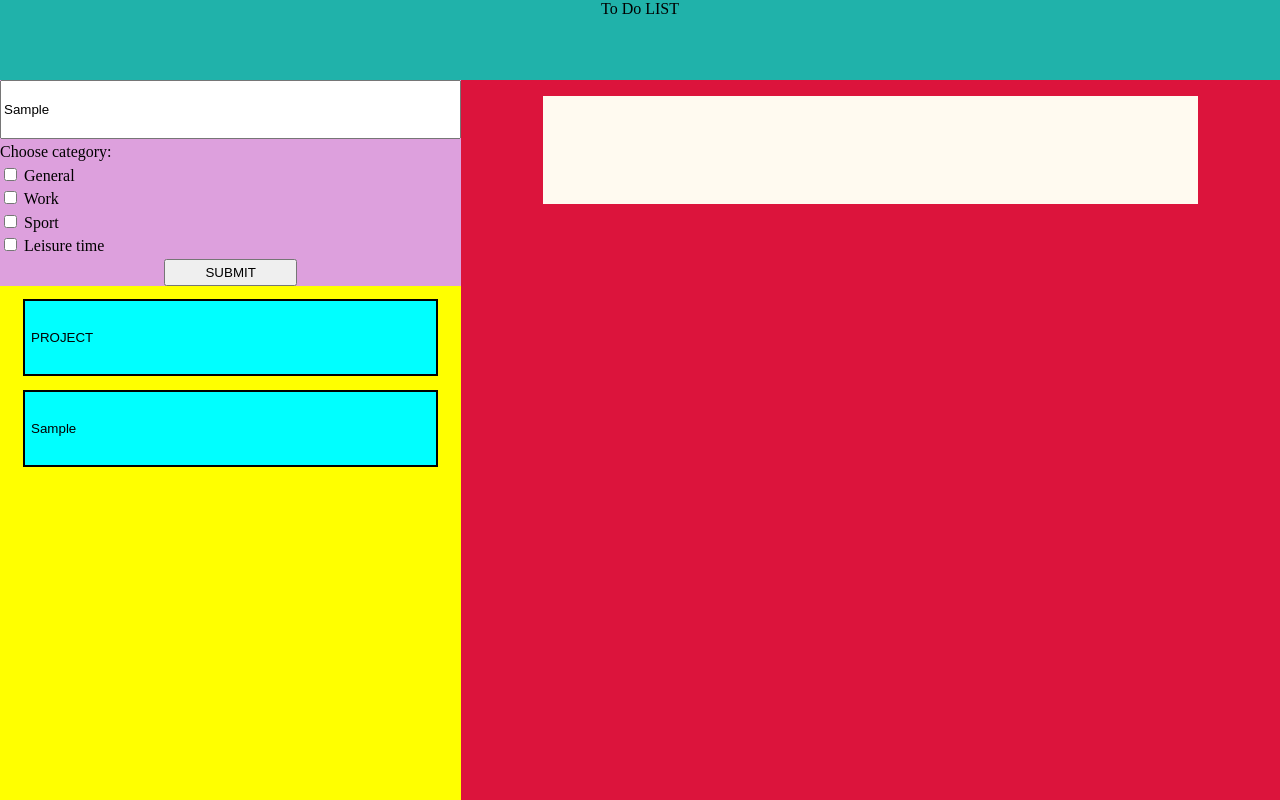
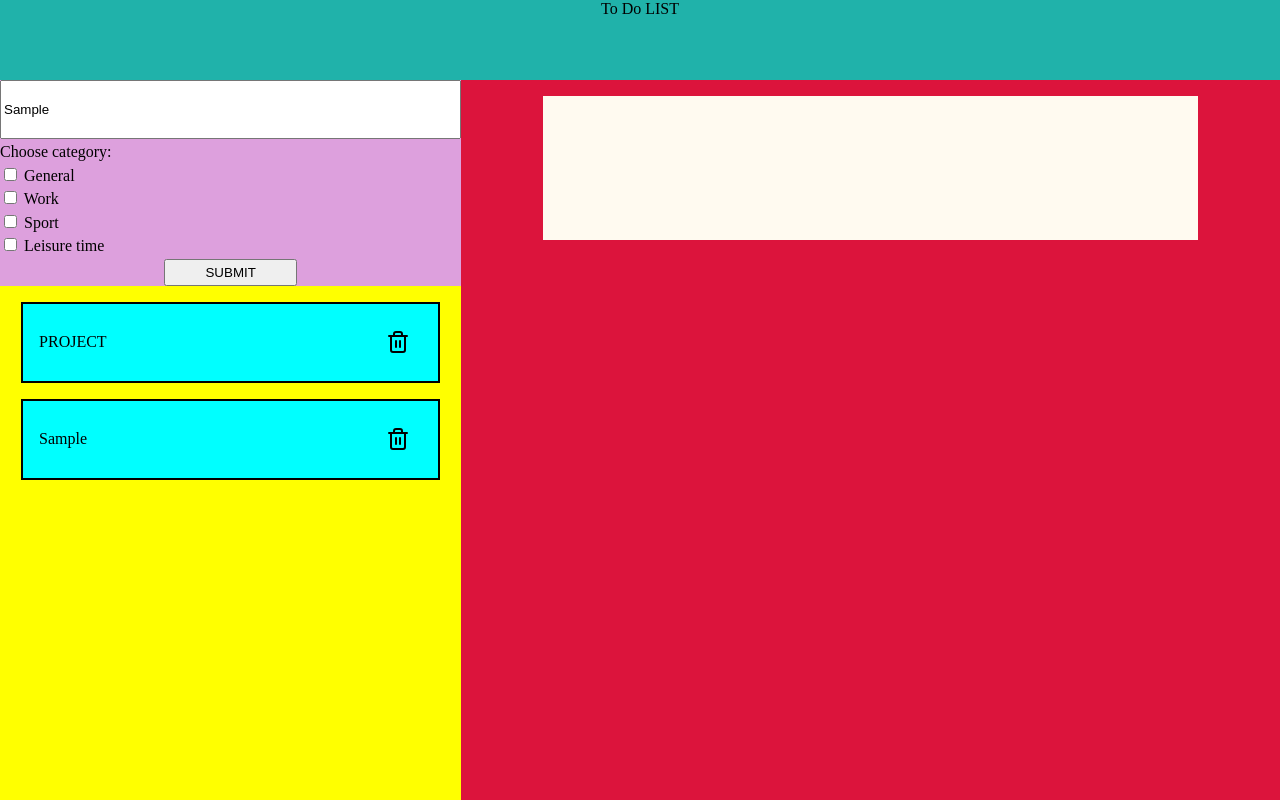
Before and after one commit to jancewicz/To-Do-List, a website built with webpack: page src/index.html in a window 1280 px wide. Both pictures are taken after typing "Sample" into the empty fields and a click on the button "SUBMIT". Built offline with nearby package versions, Linux system fonts and the light colour scheme.

Commit message:
rendering new project and creating it's object applied

```diff
--- a/package.json
+++ b/package.json
@@ -1,5 +1,6 @@
 {
   "devDependencies": {
+    "copy-webpack-plugin": "^12.0.2",
     "css-loader": "^6.10.0",
     "file-loader": "^6.2.0",
     "html-webpack-plugin": "^5.6.0",
--- /dev/null
+++ b/src/classes/project.ts
@@ -0,0 +1,23 @@
+export class Project {
+
+    name: string;
+    category?: Category;
+    createdAt: Date;
+
+    constructor(
+        name: string,
+        category: Category = Category.GENERAL,
+        createdAt: Date,
+    ) {
+        this.name = name;
+        this.category = category;
+        this.createdAt = new Date();
+    }
+}
+
+export enum Category {
+    GENERAL = "general",
+    WORK = "work",
+    SPORT = "sport",
+    LEISURE = "leisure",
+};
--- a/src/classes/taskClass.ts
+++ b/src/classes/taskClass.ts
@@ -1,3 +1,3 @@
 class Task {
-
+    // to do
 }
--- a/src/index.html
+++ b/src/index.html
@@ -48,16 +48,21 @@
             </div>
 
             <div class="grid-element-2">
-                <button class="category-list-element" id="1">PROJECT</button>
+
+                <div class="category-list-element" id="1">
+                    <div class="go-to-project">PROJECT</div>
+                    <div class="delete-project"> <img src="images/trashbin.svg" class="trashbin-icon"></div>
+                </div>
+
             </div>
 
             <div class="grid-element-3">
                 <div class="project-overview">
                 </div>
             </div>
-
         </div>
-        <div class="footer"></div>
+    </div>
+    <div class="footer"></div>
     </div>
 </body>
 
--- a/src/index.ts
+++ b/src/index.ts
@@ -1,24 +1,44 @@
 import './style.css';
-
-const projectsOverview: HTMLElement = document.querySelector(".grid-element-2")!;
-const testButton: HTMLButtonElement = document.querySelector(".category-list-element")!;
-const projectNameInput: HTMLInputElement = document.querySelector("#task-input")!;
-const submitFormButton: HTMLButtonElement = document.getElementById("submit-task-button");
-
-testButton.addEventListener("click", (event: MouseEvent) => {
-    const targetButton = event.target as HTMLButtonElement
-    console.log(targetButton.id);
-});
+import { Project, Category } from './classes/project';
+import { renderNewProject, rendertrashBinIcon } from './render-functions/renderNewProject';
 
 
-const appendNewProject = () => {
-    const newProjectELement: HTMLElement = document.createElement("button");
-    newProjectELement.classList.add("category-list-element");
-    newProjectELement.textContent = projectNameInput.value;
-    projectsOverview.appendChild(newProjectELement);
+// const projectElement: HTMLButtonElement = document.querySelector(".category-list-element")!;
+const submitFormButton = document.getElementById("submit-task-button") as HTMLButtonElement | null;
+
+const categories: Category[] = [
+    Category.GENERAL,
+    Category.WORK,
+    Category.SPORT,
+    Category.LEISURE
+];
+
+
+export const selectCategory = () => {
+    let selectedCategory: Category = Category.GENERAL;
+    const categoryCheckboxElement: HTMLInputElement = document.querySelector(".checkbox-input-category")!;
+
+    switch (categoryCheckboxElement.value) {
+        case "general":
+            selectedCategory = Category.GENERAL;
+            break;
+        case "work":
+            selectedCategory = Category.WORK;
+            break;
+        case "leisure":
+            selectedCategory = Category.LEISURE;
+            break;
+        case "sport":
+            selectedCategory = Category.SPORT;
+            break;
+    }
+    return selectedCategory;
 }
 
-submitFormButton.addEventListener("click", (event: Event) => {
-    event.preventDefault();
-    appendNewProject();
-})
+
+if (submitFormButton) {
+    submitFormButton.addEventListener("click", (event: Event) => {
+        event.preventDefault();
+        renderNewProject();
+    })
+}
--- /dev/null
+++ b/src/render-functions/renderNewProject.ts
@@ -0,0 +1,41 @@
+import { Project } from "../classes/project";
+import { selectCategory } from "..";
+import { Category } from "../classes/project";
+
+export const rendertrashBinIcon = () => {
+    const trashbinIcon: HTMLImageElement = document.createElement("img");
+    trashbinIcon.setAttribute("src", "images/trashbin.svg");
+    trashbinIcon.classList.add("trashbin-icon");
+    trashbinIcon.setAttribute("alt", "trashbin-icon");
+
+    return trashbinIcon;
+}
+
+export const renderNewProject = () => {
+    const selectedCategory: Category = selectCategory();
+
+    const projectsOverview: HTMLElement = document.querySelector(".grid-element-2")!;
+    const projectNameInput: HTMLInputElement = document.querySelector("#task-input")!;
+
+    let newProject: Project = new Project(projectNameInput.value, selectedCategory, new Date());
+
+    const newProjectELement: HTMLElement = document.createElement("div");
+    newProjectELement.classList.add("category-list-element");
+
+    const newProjectDescription: HTMLElement = document.createElement("div");
+    newProjectDescription.classList.add("go-to-project");
+    newProjectDescription.innerText = newProject.name;
+
+    const trashbinDiv: HTMLDivElement = document.createElement("div");
+    trashbinDiv.classList.add("delete-project");
+
+    const trashbinIcon: HTMLImageElement = rendertrashBinIcon();
+    trashbinDiv.appendChild(trashbinIcon);
+
+    newProjectELement.appendChild(newProjectDescription);
+    newProjectELement.appendChild(trashbinDiv);
+
+
+    projectsOverview.appendChild(newProjectELement);
+    console.log(newProject);
+}
--- a/src/style.css
+++ b/src/style.css
@@ -83,11 +83,34 @@ body {
     border: 2px black solid;
     display: flex;
     align-items: center;
-    justify-content: flex-start;
+    justify-content: space-between;
 }
 
-.category-list-element:hover {
-    background-color: wheat;
+
+.go-to-project {
+    width: 80%;
+    height: 100%;
+    display: flex;
+    align-items: center;
+    padding-left: 1em;
+    cursor: pointer;
+}
+
+.go-to-project:hover {
+    text-decoration: underline;
+}
+
+.delete-project {
+    width: 20%;
+    height: 100%;
+    display: flex;
+    justify-content: center;
+    align-items: center;
+    cursor: pointer;
+}
+
+.trashbin-icon:hover {
+    transform: scale(1.2);
 }
 
 
@@ -104,7 +127,7 @@ body {
 .project-overview {
     margin-top: 1em;
     width: 80%;
-    height: 15%;
+    height: 20%;
     background-color: floralwhite;
     z-index: 1;
 }
--- a/tsconfig.json
+++ b/tsconfig.json
@@ -8,5 +8,8 @@
         "moduleResolution": "node",
         "outDir": "dist",
         "sourceMap": true
-    }
+    },
+    "include": [
+        "src/**/*.ts"
+    ]
 }
--- a/webpack.config.js
+++ b/webpack.config.js
@@ -1,4 +1,5 @@
 const HtmlWebpackPlugin = require('html-webpack-plugin');
+const CopyPlugin = require("copy-webpack-plugin");
 const path = require('path');
 
 module.exports = {
@@ -11,7 +12,12 @@ module.exports = {
     plugins: [
         new HtmlWebpackPlugin({
             template: './src/index.html'
-        })
+        }),
+        new CopyPlugin({
+            patterns: [
+                { from: "src/icons", to: "images" },
+            ],
+        }),
     ],
     module: {
         rules: [
@@ -28,7 +34,7 @@ module.exports = {
                 test: /\.(png|svg|jpg|jpeg|gif)$/i,
                 type: 'asset/resource',
                 generator: {
-                    filename: 'images/[name][ext]'
+                    filename: 'icons/[name][ext]'
                 }
             },
         ],
```
Also changed, not shown: dist/bundle.js, dist/images/trashbin.svg (added), dist/index.html, src/icons/trashbin.svg (added), 2 other files.
